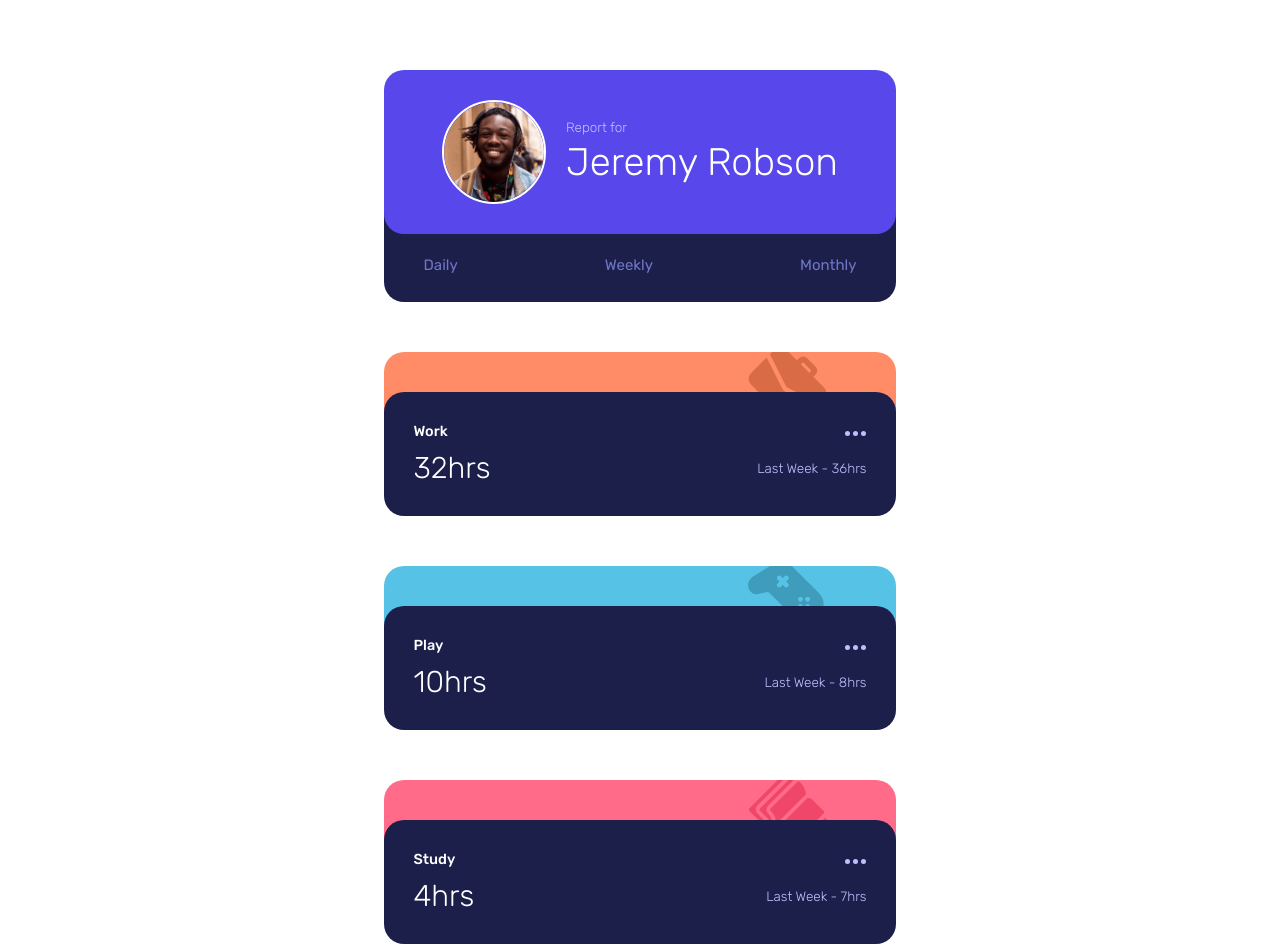
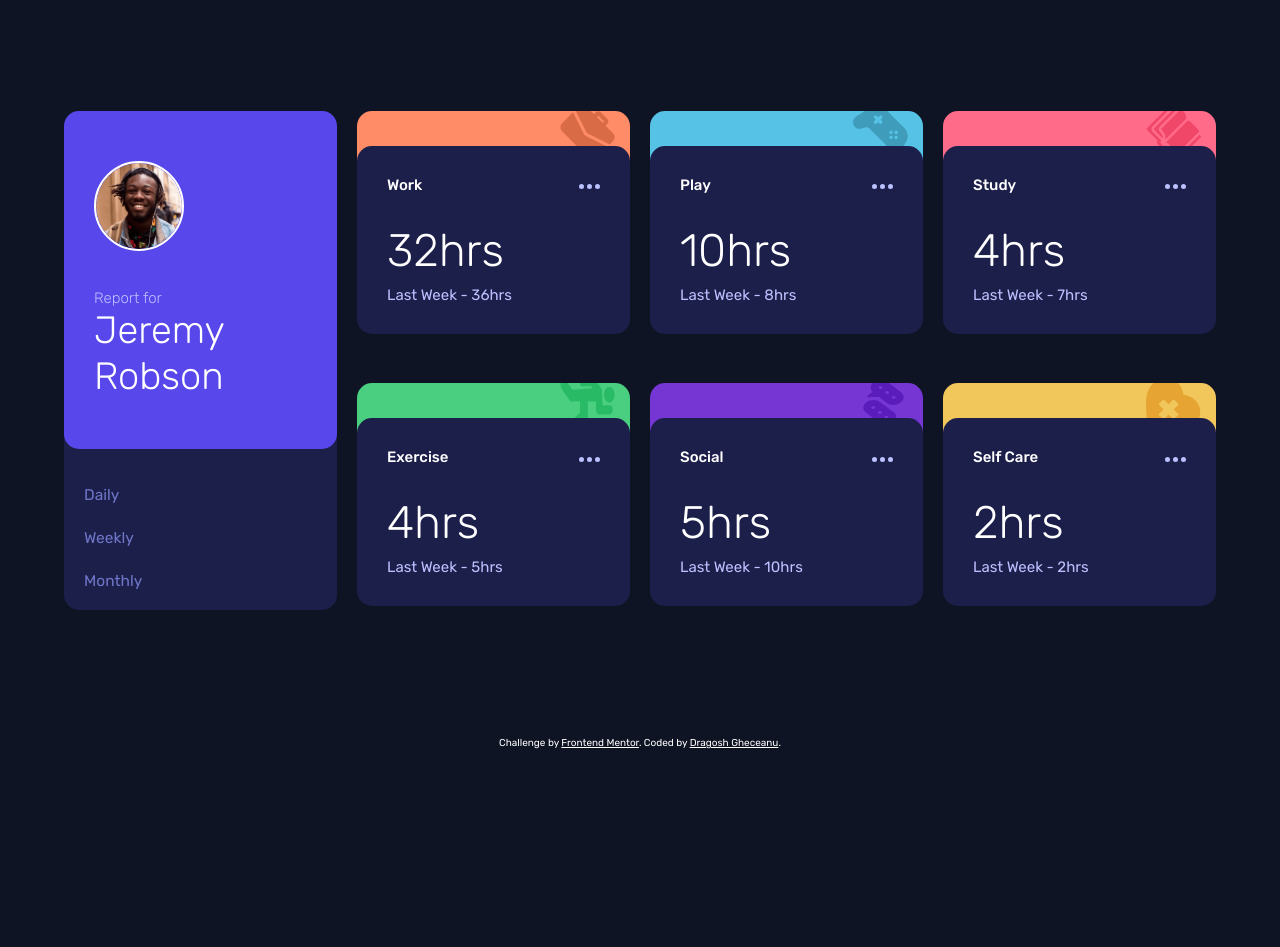
Before and after one commit to dragoshcode/activity-dashboard, a website: page index.html in a window 1280 px wide. Shown: the top 947 px of the page. After the commit the page ends 800 px from the top, so only its background shows below. Drawn offline with Linux system fonts and the light colour scheme.

Commit message:
finish work

```diff
--- a/assets/scss/_media.scss
+++ b/assets/scss/_media.scss
@@ -0,0 +1,80 @@
+@media only screen and (min-width: 650px) {
+  article {
+    grid-template-columns: repeat(2, 1fr);
+    gap: 2rem;
+
+    .user {
+      grid-row: 1 / 5;
+      transform: none;
+
+      &__name {
+        row-gap: 3.5rem;
+        align-items: flex-start;
+        flex-direction: column;
+        justify-content: start;
+        padding: 15.5rem 3rem;
+
+        img {
+          width: 9rem;
+        }
+
+        h1 {
+          font-size: 1.5rem;
+          span {
+            font-size: 3.8rem;
+          }
+        }
+      }
+
+      &__stats {
+        justify-content: space-between;
+        align-items: start;
+        flex-direction: column;
+        gap: 4rem;
+        margin-top: 1.75rem;
+
+        button {
+          font-size: 1.55rem;
+        }
+      }
+    }
+  }
+}
+
+@media only screen and (min-width: 1000px) {
+  article {
+    grid-template-columns: repeat(4, 1fr);
+
+    .user {
+      grid-row: 1 / 3;
+      margin-bottom: 2.55rem;
+    }
+
+    .user__name {
+      padding: 5rem 3rem;
+    }
+
+    .user__stats {
+      gap: 2.5rem;
+    }
+
+    .card__data {
+      gap: 2.9rem;
+    }
+
+    .card__data-time {
+      align-items: start;
+      flex-direction: column;
+      gap: 0.9rem;
+      p {
+        &:first-of-type {
+          font-size: 4.55rem;
+        }
+
+        &:last-of-type {
+          font-size: 1.5rem;
+        }
+      }
+    }
+  }
+}
--- a/assets/scss/_reset.scss
+++ b/assets/scss/_reset.scss
@@ -6,6 +6,7 @@
   padding: 0;
   box-sizing: border-box;
   font-family: "Rubik", sans-serif;
+  color: white; // !!!!! Delete later
 }
 
 html {
@@ -14,11 +15,11 @@ html {
 }
 
 body {
-  display: flex;
-  align-items: center;
-  justify-content: center;
+  display: grid;
+  place-items: center;
   min-height: 100vh;
-  // background-color: v.$vr-dk-blue;
+  width: 100%;
+  background-color: v.$vr-dk-blue;
 }
 
 button{
@@ -41,7 +42,7 @@ button{
 }
 
 .blue{
-  background-color: v.$soft-blue;
+  background-color: v.$soft-blue
 }
 
 .pink{
--- a/assets/scss/style.scss
+++ b/assets/scss/style.scss
@@ -2,102 +2,118 @@
 @forward "reset";
 @use "variables" as v;
 
-main {
-  margin-top: 5rem;
-  margin-bottom: 3rem;
-}
-
 article {
   width: 90%;
-  margin: 0 auto;
+  margin: 6rem auto 0 auto;
 }
 
 .user {
+  background-color: v.$dk-blue;
   flex-direction: column;
+  border-radius: 1.5rem;
+  transform: translateY(-2rem);
+
+  &__name {
+    background-color: v.$blue;
+    justify-content: center;
+    gap: 1.55rem;
+    align-items: center;
+    padding: 3rem 2rem;
+    border-radius: 1.5rem;
   }
 
-.user__data {
-  background-color: v.$blue;
-  justify-content: center;
-  align-items: center;
-  padding: 3rem 2rem;
-  border-radius: 2rem;
-  z-index: 9;
-  gap: 2rem;
-  transform: translateY(2rem);
   img {
-    width: 22%;
+    width: 5.75rem;
     border: 2px solid v.$white;
     border-radius: 50%;
   }
-  h1 {
+
+  &__name-data h1 {
+    font-size: 1.3rem;
+    font-weight: 300;
     color: v.$pale-blue;
-    font-weight: 300;
-    font-size: 1.35rem;
+
     span {
-      display: block;
-      margin-top: 0.4rem;
-      font-weight: 300;
-      font-size: clamp(2rem, 3vw, 4.5rem);
+      font-size: 2.25rem;
+      margin-top: 0.75rem;
+    }
+  }
+
+  &__stats {
+    justify-content: space-evenly;
+    align-items: center;
+    padding: 2rem;
+
+    button {
+      color: v.$desat-blue;
+      transition: 0.3s ease;
+
+      &:hover {
         color: v.$white;
       }
     }
   }
+}
 
-.user__states {
-  background-color: v.$dk-blue;
-  padding: 3.5rem 4rem;
-  border-bottom-left-radius: 2rem;
-  border-bottom-right-radius: 2rem;
-  justify-content: space-between;
-  button {
-      transform: translateY(.7rem);
-    color: v.$desat-blue;
-    font-size: 1.5rem;
+.card {
+  height: 40%;
+  border-radius: 1.5rem;
+
+  &__image {
+    justify-content: flex-end;
+    overflow: hidden;
+
+    img {
+      width: 5.5rem;
+      height: 5.5rem;
+      transform: translate(-1.5rem, -0.6rem);
     }
   }
 
-.image {
-  border-top-left-radius: 2rem;
-  border-top-right-radius: 2rem;
-  height: 9rem;
-  overflow: hidden;
-  transform: translateY(5rem);
+  &__data {
+    background-color: v.$dk-blue;
+    padding: 3rem;
+    transform: translateY(-2rem);
+    border-radius: 1.5rem;
+    gap: 0.75rem;
+    flex-direction: column;
+
+    cursor: pointer;
+    transition: 0.08s ease-in-out;
+
+    &-title {
+      justify-content: space-between;
+      align-items: center;
+      h2 {
+        font-weight: 500;
+      }
       img {
-    position: relative;
-    left: 71%;
-    bottom: 6%;
+        transition: 0.1s ease-out;
+      }
+      button:hover img {
+        filter: brightness(1.5);
       }
     }
 
-.data {
-  background-color: v.$dk-blue;
-  padding: 3rem;
-  flex-direction: column;
-  border-radius: 2rem;
-  gap: 1rem;
-  position: relative;
-
-  &__activity {
-    justify-content: space-between;
-    h2 {
-      color: v.$white;
-      font-weight: 500;
-      font-size: 1.45rem;
-    }
-  }
-  &__time {
+    &-time {
       justify-content: space-between;
       align-items: center;
+
       p {
-      color: v.$white;
+        &:first-of-type {
           font-size: 3rem;
           font-weight: 300;
         }
-    h3 {
+
+        &:last-of-type {
+          font-size: 1.25rem;
           color: v.$pale-blue;
-      font-weight: 300;
-      font-size: 1.35rem;
         }
       }
     }
+
+    &:hover {
+      background-color: v.$dk-blue-hover;
+    }
+  }
+}
--- a/index.html
+++ b/index.html
@@ -5,7 +5,7 @@
   <meta charset="UTF-8">
   <meta name="viewport" content="width=device-width, initial-scale=1.0">
   <!-- Favicon -->
-  <link rel="icon" type="image/png" sizes="32x32" href="./images/favicon-32x32.png">
+  <link rel="shortcut icon" href="/assets/img/favicon-32x32.png" type="image/x-icon">
   <!-- CSS -->
   <link rel="stylesheet" href="/assets/css/style.css">
   <!-- Font -->
@@ -17,131 +17,139 @@
 
 <body>
 
-  <main>
   <article class="grid">
     <section class="user flex">
-        <section class="user__data flex">
-          <img src="./assets/img/image-jeremy.png" alt="person">
+      <div class="user__name flex">
+        <div class="user__name-image">
+          <img src="./assets/img/image-jeremy.png" alt="Jeremy Robson">
+        </div>
+        <div class="user__name-data">
           <h1>Report for <br><span>Jeremy Robson</span></h1>
-        </section>
-        <section class="user__states flex">
+        </div>
+      </div>
+      <div class="user__stats flex">
         <button>Daily</button>
         <button>Weekly</button>
         <button>Monthly</button>
-        </section>
+      </div>
     </section>
 
-      <section class="card">
-        <section class="image orange">
+    <section class="card orange">
+      <div class="card__image flex">
         <img src="./assets/img/icon-work.svg" alt="work bag">
-        </section>
-        <section class="data flex">
-          <div class="data__activity flex">
+      </div>
+      <div class="card__data flex">
+        <div class="card__data-title flex">
           <h2>Work</h2>
           <button>
             <img src="./assets/img/icon-ellipsis.svg" alt="three dots">
           </button>
         </div>
-          <div class="data__time flex">
+        <div class="card__data-time flex">
           <p>32hrs</p>
-            <h3>Last Week - 36hrs</h3>
+          <p>Last Week - 36hrs</p>
+        </div>
       </div>
     </section>
-      </section>
 
-      <section class="card">
-        <section class="image blue">
-          <img src="./assets/img/icon-play.svg" alt="joystick">
-        </section>
-        <section class="data flex">
-          <div class="data__activity flex">
+    <section class="card blue">
+      <div class="card__image flex">
+        <img src="./assets/img/icon-play.svg" alt="work bag">
+      </div>
+      <div class="card__data flex">
+        <div class="card__data-title flex">
           <h2>Play</h2>
           <button>
             <img src="./assets/img/icon-ellipsis.svg" alt="three dots">
           </button>
         </div>
-          <div class="data__time flex">
+        <div class="card__data-time flex">
           <p>10hrs</p>
-            <h3>Last Week - 8hrs</h3>
+          <p>Last Week - 8hrs</p>
+        </div>
       </div>
     </section>
-      </section>
-      <section class="card">
-        <section class="image pink">
-          <img src="./assets/img/icon-study.svg" alt="book">
-        </section>
-        <section class="data flex">
-          <div class="data__activity flex">
+
+    <section class="card pink">
+      <div class="card__image flex">
+        <img src="./assets/img/icon-study.svg" alt="work bag">
+      </div>
+      <div class="card__data flex">
+        <div class="card__data-title flex">
           <h2>Study</h2>
           <button>
             <img src="./assets/img/icon-ellipsis.svg" alt="three dots">
           </button>
         </div>
-          <div class="data__time flex">
+        <div class="card__data-time flex">
           <p>4hrs</p>
-            <h3>Last Week - 7hrs</h3>
+          <p>Last Week - 7hrs</p>
+        </div>
       </div>
     </section>
-      </section>
-      <section class="card">
-        <section class="image lime">
-          <img src="./assets/img/icon-exercise.svg" alt="running man">
-        </section>
-        <section class="data flex">
-          <div class="data__activity flex">
+
+    <section class="card lime">
+      <div class="card__image flex">
+        <img src="./assets/img/icon-exercise.svg" alt="work bag">
+      </div>
+      <div class="card__data flex">
+        <div class="card__data-title flex">
           <h2>Exercise</h2>
           <button>
             <img src="./assets/img/icon-ellipsis.svg" alt="three dots">
           </button>
         </div>
-          <div class="data__time flex">
+        <div class="card__data-time flex">
           <p>4hrs</p>
-            <h3>Last Week - 5hrs</h3>
+          <p>Last Week - 5hrs</p>
+        </div>
       </div>
     </section>
-      </section>
-      <section class="card">
-        <section class="image purple">
-          <img src="./assets/img/icon-social.svg" alt="conversation sign">
-        </section>
-        <section class="data flex">
-          <div class="data__activity flex">
+
+    <section class="card purple">
+      <div class="card__image flex">
+        <img src="./assets/img/icon-social.svg" alt="work bag">
+      </div>
+      <div class="card__data flex">
+        <div class="card__data-title flex">
           <h2>Social</h2>
           <button>
             <img src="./assets/img/icon-ellipsis.svg" alt="three dots">
           </button>
         </div>
-          <div class="data__time flex">
+        <div class="card__data-time flex">
           <p>5hrs</p>
-            <h3>Last Week - 10hrs</h3>
+          <p>Last Week - 10hrs</p>
+        </div>
       </div>
     </section>
-      </section>
-      <section class="card">
-        <section class="image yellow">
-          <img src="./assets/img/icon-self-care.svg" alt="heart">
-        </section>
-        <section class="data flex">
-          <div class="data__activity flex">
+
+    <section class="card yellow">
+      <div class="card__image flex">
+        <img src="./assets/img/icon-self-care.svg" alt="work bag">
+      </div>
+      <div class="card__data flex">
+        <div class="card__data-title flex">
           <h2>Self Care</h2>
           <button>
             <img src="./assets/img/icon-ellipsis.svg" alt="three dots">
           </button>
         </div>
-          <div class="data__time flex">
+        <div class="card__data-time flex">
           <p>2hrs</p>
-            <h3>Last Week - 2hrs</h3>
+          <p>Last Week - 2hrs</p>
+        </div>
       </div>
     </section>
-      </section>
+
   </article>
-  </main>
+
+  <div class="attribution">
+    <p>Challenge by <a href="https://www.frontendmentor.io?ref=challenge" target="_blank">Frontend Mentor</a>.
+      Coded by <a href="https://github.com/dragoshcode" target="_blank">Dragosh Gheceanu</a>.</p>
+  </div>
 
 
-  <!-- <div class="attribution">
-    Challenge by <a href="https://www.frontendmentor.io?ref=challenge" target="_blank">Frontend Mentor</a>.
-    Coded by <a href="#">Your Name Here</a>.
-  </div> -->
 </body>
 
 </html>
```
Also changed, not shown: assets/scss/_variables.scss (+7 -6 lines), README.md (added), assets/css/style.css. Lines whose indentation alone changed are shown as unchanged.
